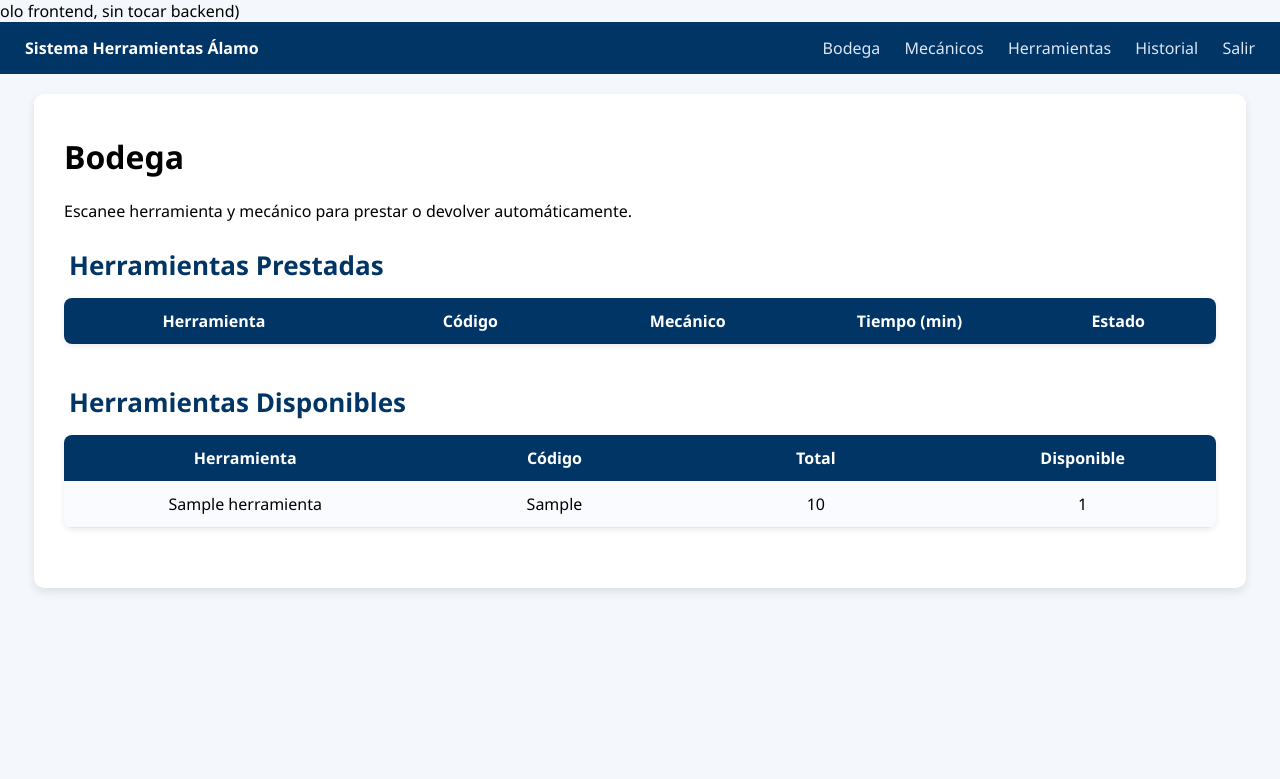
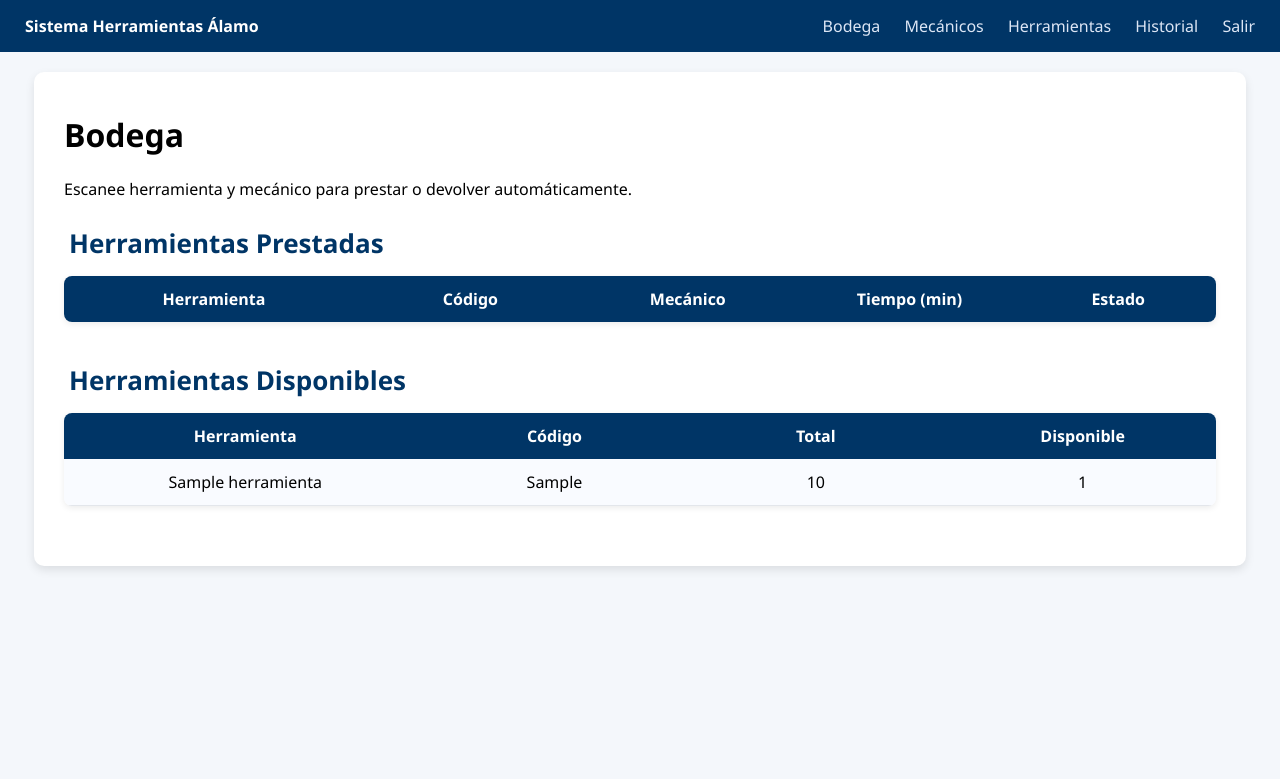
Before and after one commit to alamodylan/sistema_herramientas_alamo, a Flask app: page /bodega/ in a window 1280 px wide; the page is wider, and only the part inside the window is pictured. Shown: the top 779 px of that part. Run offline with Flask 3, Linux system fonts and the light colour scheme; a user stored in the database is signed in; tables that the repository leaves empty hold one stand-in row (values such as "Sample post"); lists and menus that the app fills with data are empty.

Commit message:
Se corrige layout

```diff
--- a/templates/layout.html
+++ b/templates/layout.html
@@ -1,4 +1,3 @@
-olo frontend, sin tocar backend)
 <!DOCTYPE html>
 <html lang="es">
 <head>
```
